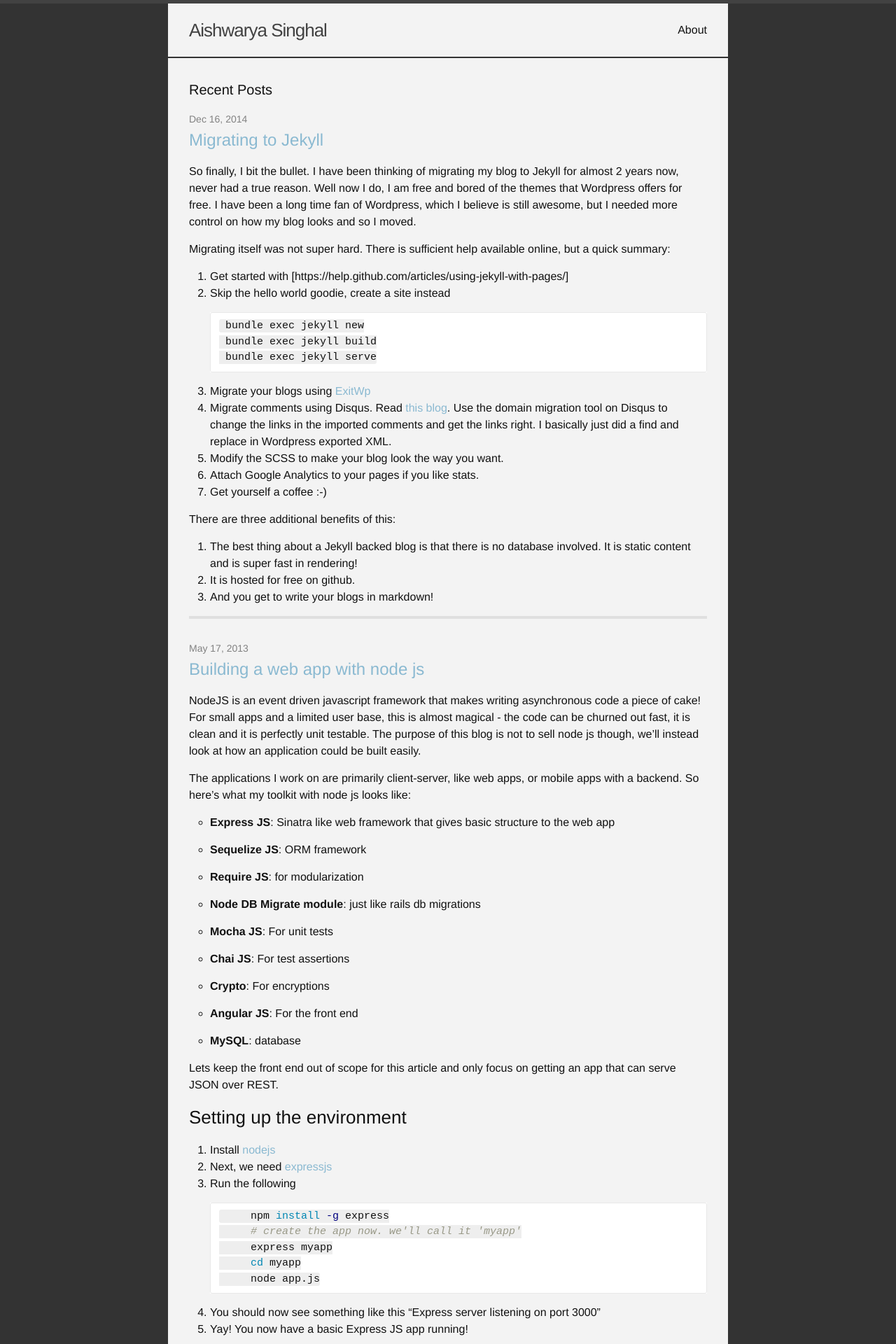
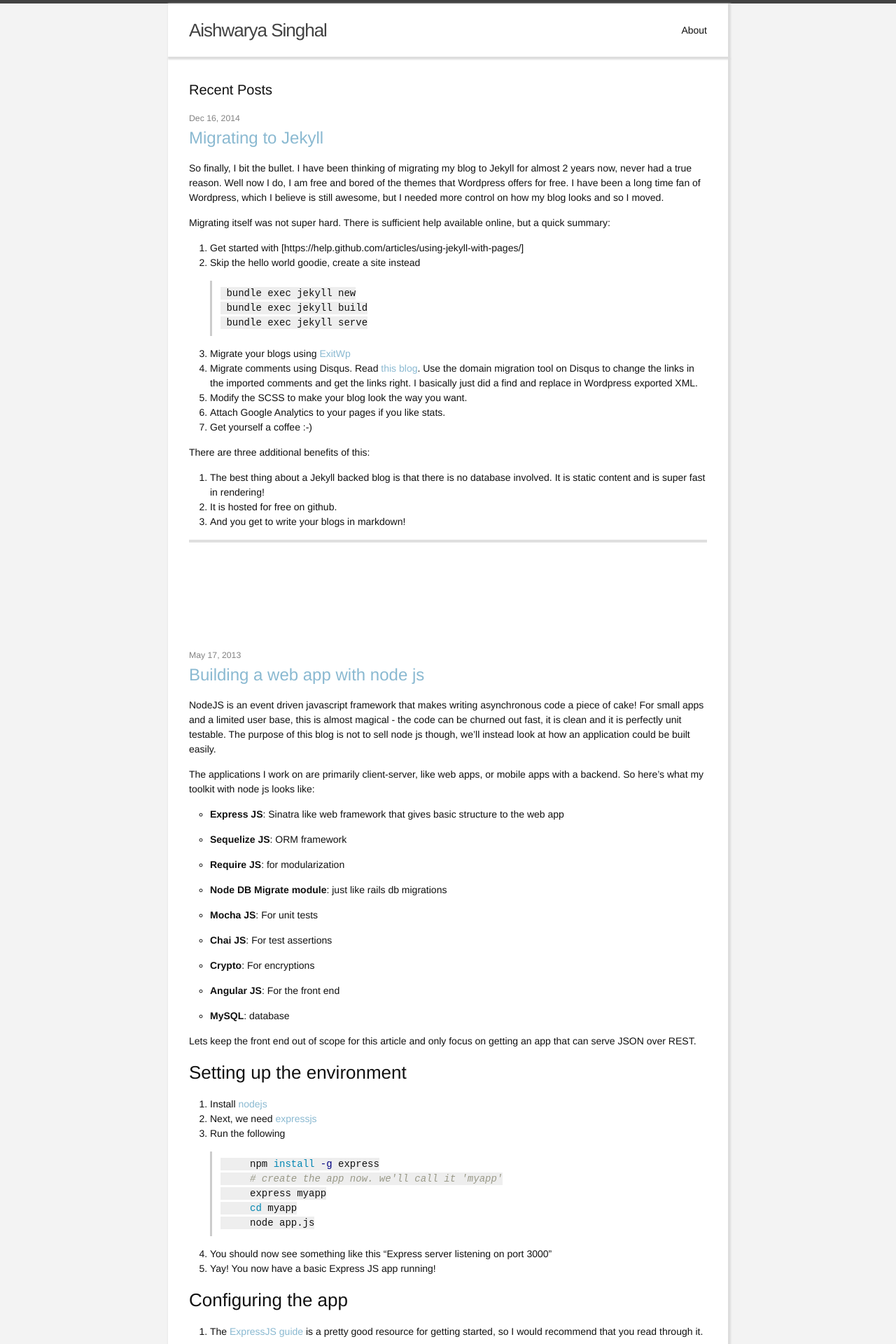
Before and after one commit to asinghal/asinghal.github.io, a Jekyll site: the page built from index.html, in a window 1280 px wide. Shown: the top 1920 px of the page at 70% size. Built offline with Jekyll 4.4.1, drawn with Linux system fonts in a browser that asks for light colours; emoji names are drawn with the system emoji font; Markdown is read by kramdown in place of the engine named in the settings.

Commit message:
updated styling

```diff
--- a/_sass/_base.scss
+++ b/_sass/_base.scss
@@ -127,9 +127,6 @@ blockquote {
  */
 pre,
 code {
-    font-size: 15px;
-    border: 1px solid $grey-color-light;
-    border-radius: 3px;
     background-color: #eee;
 }
 
@@ -146,6 +143,7 @@ pre {
         padding-right: 0;
         padding-left: 0;
     }
+    border-left: 0.25em solid #ccc;
 }
 
 
@@ -160,6 +158,7 @@ pre {
     margin-left: auto;
     padding: $spacing-unit;
     background-color: $wrapper-background-color;
+    box-shadow: 2px 2px 2px 2px #dddddd;
     @extend %clearfix;
 
     @include media-query($on-laptop) {
--- a/_sass/_layout.scss
+++ b/_sass/_layout.scss
@@ -214,7 +214,7 @@
 }
 
 .post-content {
-    margin-bottom: $spacing-unit;
+    margin-bottom: $spacing-unit * 5;
     border-bottom: #dfdfdf 4px solid;
 
     h2 {
--- a/css/main.scss
+++ b/css/main.scss
@@ -7,7 +7,7 @@
 
 // Our variables
 $base-font-family: Helvetica, Arial, sans-serif;
-$base-font-size:   16px;
+$base-font-size:   14px;
 $small-font-size:  $base-font-size * 0.875;
 $base-line-height: 1.5;
 
@@ -15,8 +15,8 @@ $spacing-unit:     30px;
 $small-spacing-unit:     10px;
 
 $text-color:       #111;
-$background-color: #333;
-$wrapper-background-color: #f3f3f3;
+$background-color: #f3f3f3;
+$wrapper-background-color: #ffffff;
 $brand-color:      #8AB9D1;
 
 $grey-color:       #828282;
```
